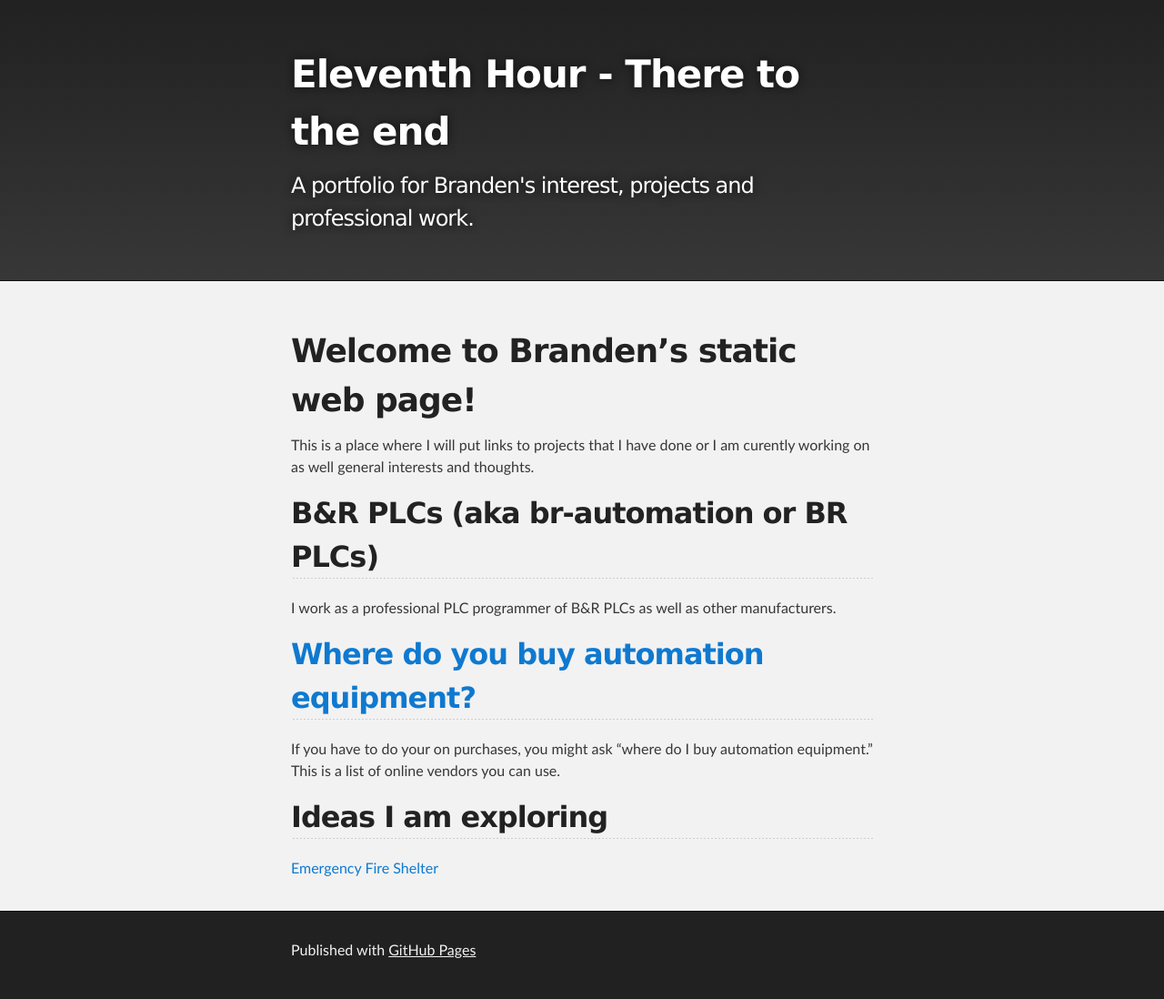
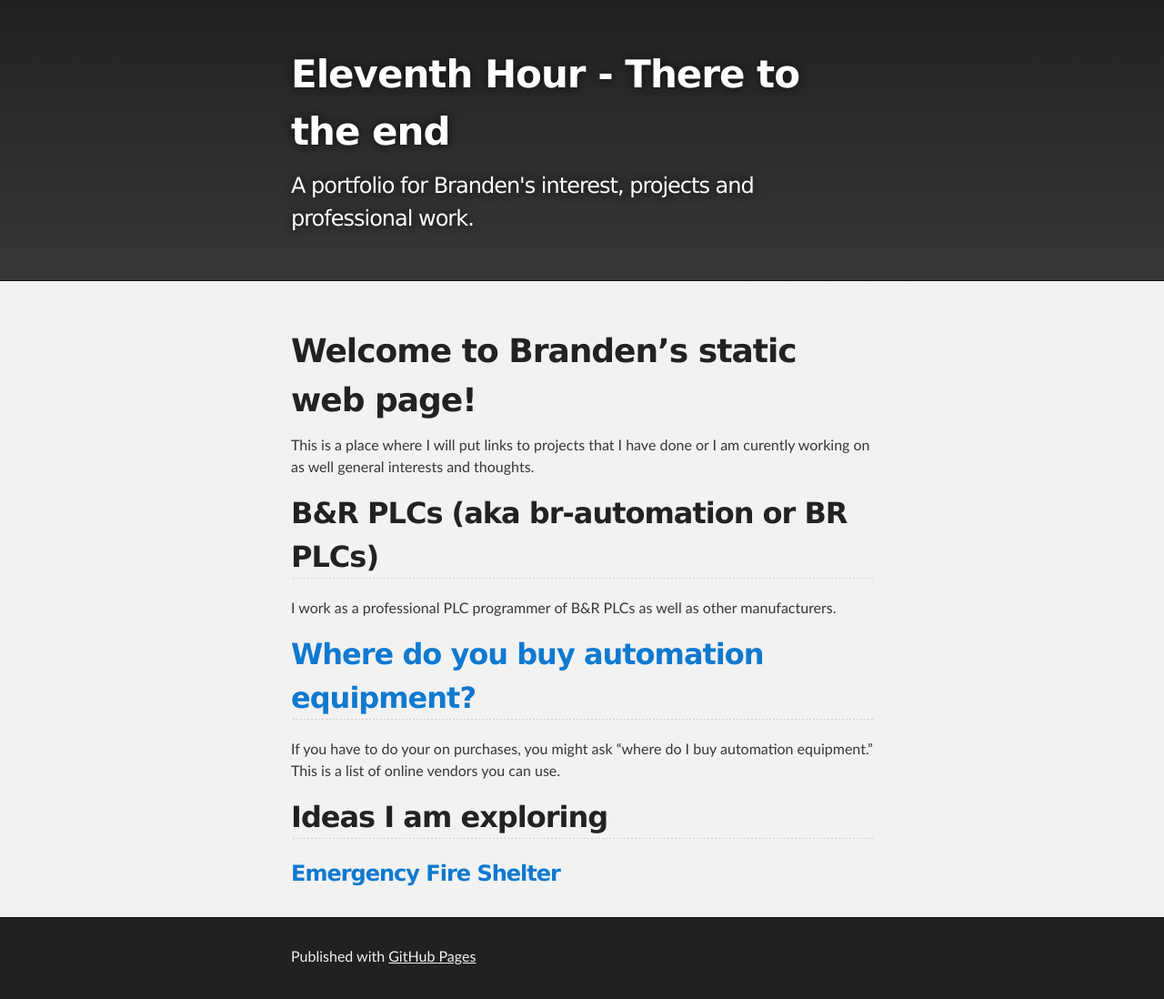
Before and after one commit to eleventhHour/eleventhHour.github.io, a Jekyll site: the page built from index.md, in a window 1280 px wide. Shown: the whole page at 91% size. Built offline with Jekyll 4.4.1, drawn with Linux system fonts in a browser that asks for light colours; our own code applies the rules of GitHub Pages for plain Markdown files.

```diff
--- a/index.md
+++ b/index.md
@@ -13,4 +13,4 @@ If you have to do your on purchases, you might ask "where do I buy automation eq
 
 ## Ideas I am exploring
 
-[Emergency Fire Shelter](./emergencyfireshelter.html)
+### [Emergency Fire Shelter](./emergencyfireshelter.html)
```
